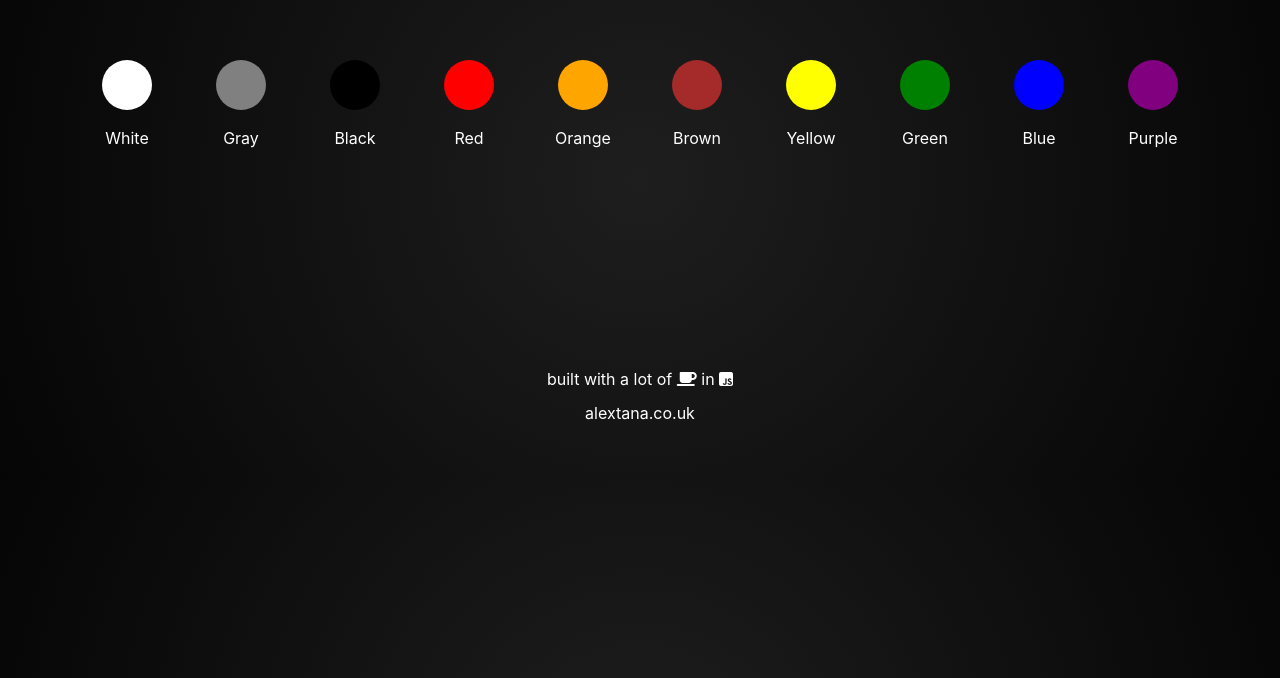
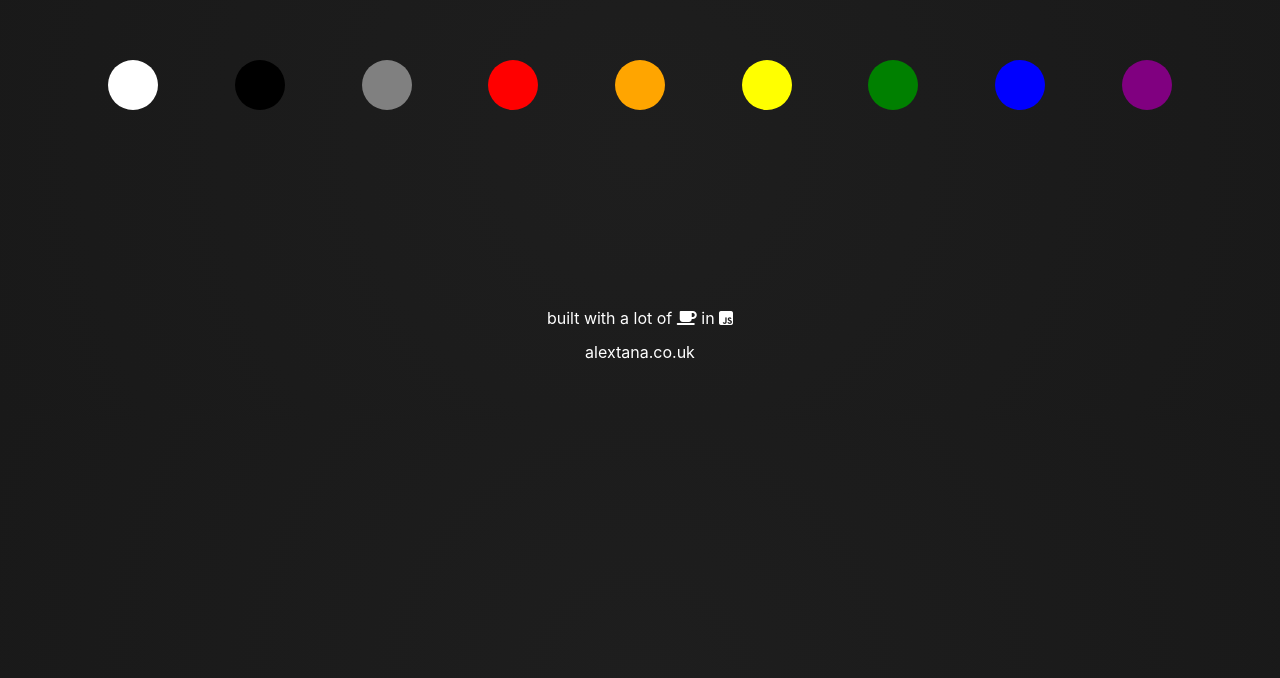
Before and after one commit to alextana/givemeacolor, a plain HTML site: page index.html in a window 1280 px wide. Shown: the part 122-800 px from the top of the page. Drawn offline with nearby package versions, Linux system fonts and the light colour scheme.

Commit message:
Refactored the code

```diff
--- a/app.css
+++ b/app.css
@@ -2,7 +2,8 @@ body {
     margin: 0;
     padding:0;
     background: rgb(55,55,55);
-background: radial-gradient(circle, rgba(30,30,30,1) 0%, rgba(05,05,05,1) 100%);
+    background-repeat: no-repeat;
+background: radial-gradient(circle, rgba(30,30,30,1) 0%, rgba(25,25,25,1) 100%);
 }
 p {
     margin-bottom: 5px;
--- a/app.js
+++ b/app.js
@@ -24,13 +24,8 @@ Checklist {
 
 'use strict';
 
-// vanilla js doc ready
-document.addEventListener("DOMContentLoaded", function() {
-    displaySwatches();
- });
-
-
-
+
+// color array
 let names = [
     ["000000", "Black"],
     ["000080", "Navy Blue"],
@@ -1599,43 +1594,173 @@ let names = [
     ["FFFFF0", "Ivory"],
     ["FFFFFF", "White"]
 ];
+
+
+
+// array with objects where my colors are stored
+let colors = [
+    {
+        name: 'White',
+        values : []
+    },
+    {
+        name: 'Black',
+        values : []
+    },
+    {
+        name: 'Gray',
+        values : {
+            light : {
+                name : 'lightGray',
+                values : []
+            },
+            balanced : {
+                name : 'gray',
+                values : []
+            },
+            dark : {
+                name : 'darkGray',
+                values : []
+            }
+        }
+    },
+    {
+        name: 'Red',
+        values : {
+            light : {
+                name : 'lightRed',
+                values : []
+            },
+            balanced : {
+                name : 'red',
+                values : []
+            },
+            dark : {
+                name : 'darkRed',
+                values : []
+            }
+        }
+    },
+    {
+        name: 'Orange',
+        values : {
+            light : {
+                name : 'lightOrange',
+                values : []
+            },
+            balanced : {
+                name : 'orange',
+                values : []
+            },
+            dark : {
+                name : 'darkOrange',
+                values : []
+            }
+        }
+    },
+    {
+        name: 'Yellow',
+        values : {
+            light : {
+                name : 'lightYellow',
+                values : []
+            },
+            balanced : {
+                name : 'yellow',
+                values : []
+            },
+            dark : {
+                name : 'darkYellow',
+                values : []
+            }
+        }
+    },
+    {
+        name: 'Green',
+        values : {
+            light : {
+                name : 'lightGreen',
+                values : []
+            },
+            balanced : {
+                name : 'green',
+                values : []
+            },
+            dark : {
+                name : 'darkGreen',
+                values : []
+            }
+        }
+    },
+    {
+        name: 'Blue',
+        values : {
+            light : {
+                name : 'lightBlue',
+                values : []
+            },
+            balanced : {
+                name : 'blue',
+                values : []
+            },
+            dark : {
+                name : 'darkBlue',
+                values : []
+            }
+        }
+    },
+    {
+        name: 'Purple',
+        values : {
+            light : {
+                name : 'lightPurple',
+                values : []
+            },
+            balanced : {
+                name : 'purple',
+                values : []
+            },
+            dark : {
+                name : 'darkPurple',
+                values : []
+            }
+        }
+    },
+];
+
+// smaller array group
 let white, gray, lightGray, darkGray, black, red, lightRed, darkRed, lightOrange,
-    orange, brown, darkYellow, yellow, lightYellow, green, darkGreen, lightGreen,
+    orange, darkOrange, darkYellow, yellow, lightYellow, green, darkGreen, lightGreen,
     lightBlue, blue, darkBlue, lightPurple, purple, pink, darkPurple;
-// capitalise the name of the first array inex in order to display the right arays
-// when hoverng for light or dark colours in the front end
-// use toLower when calling the function in order to reference the correct array name
-    white = ['White'];
-    gray = ['Gray'];
-    lightGray = ['lightGray'];
-    darkGray = ['darkGray'];
-    black = ['Black'];
-    red = ['Red'];
-    lightRed = ['lightRed'];
-    darkRed = ['darkRed'];
-    lightOrange = ['lightOrange'];
-    orange = ['Orange'];
-    brown = ['Brown'];
-    darkYellow = ['darkYellow'];
-    yellow = ['Yellow'];
-    lightYellow = ['lightYellow'];
-    green = ['Green'];
-    darkGreen = ['darkGreen'];
-    lightGreen = ['lightGreen'];
-    lightBlue = ['lightBlue'];
-    blue = ['Blue'];
-    darkBlue = ['darkBlue'];
-    lightPurple = ['lightPurple'];
-    purple = ['Purple'];
-    pink = ['Pink'];
-    darkPurple = ['darkPurple'];
-
-// nested array for the colour types
-// display only the balanced shade, light and dark will be a hover effect
-// on larger screens and tap on smaller ones
-const arrayContainer = [white, gray, black, red, orange,
-                        brown, yellow, green,
-                        blue, purple];
+
+
+    white = colors[0].values;
+    black = colors[1].values;
+    gray = colors[2].values.balanced.values;
+    lightGray = colors[2].values.light.values;
+    darkGray = colors[2].values.dark.values;
+    red = colors[3].values.balanced.values;
+    lightRed = colors[3].values.light.values;
+    darkRed = colors[3].values.dark.values;
+    lightOrange = colors[4].values.light.values;
+    orange = colors[4].values.balanced.values;
+    darkOrange = colors[4].values.dark.values;
+    darkYellow = colors[5].values.dark.values;
+    yellow = colors[5].values.balanced.values;
+    lightYellow = colors[5].values.light.values;
+    green = colors[6].values.balanced.values;
+    darkGreen = colors[6].values.dark.values;
+    lightGreen = colors[6].values.light.values;
+    lightBlue = colors[7].values.light.values;
+    blue = colors[7].values.balanced.values;
+    darkBlue = colors[7].values.dark.values;
+    lightPurple = colors[8].values.light.values;
+    purple = colors[8].values.balanced.values;
+    darkPurple = colors[8].values.dark.values;
+
+
+
+
 function pushColorsToArrays() {
     // loop through names array
     for (var y =0;y<names.length;y++) {
@@ -1710,7 +1835,6 @@ function pushColorsToArrays() {
             if (hslColorHue > minHue && hslColorHue < maxHue &&
                 hslColorLuminance > 0 && hslColorLuminance <= 40 && hslColorSaturation > 15 && hslColorSaturation < 55 && hslColorSaturation !== 0) {
                 divideColors(darkArray);
-
             }
             // conditional for balanced spectrum colors
             else if (hslColorHue > minHue && hslColorHue < maxHue &&
@@ -1743,8 +1867,8 @@ function pushColorsToArrays() {
         // needs some tweaking
         colorDivider(0, 15, darkRed, red, lightRed);
         colorDivider(350, 360, darkRed, red, lightRed)
-        colorDivider(15, 35, brown, orange, lightOrange);
-        colorDivider(35, 60, brown, yellow, lightYellow);
+        colorDivider(15, 35, darkOrange, orange, lightOrange);
+        colorDivider(35, 60, darkYellow, yellow, lightYellow);
         colorDivider(60, 150, darkGreen, green, lightGreen);
         colorDivider(150, 250, darkBlue, blue, lightBlue);
         colorDivider(250, 350, darkPurple, purple, lightPurple);
@@ -1754,25 +1878,103 @@ function pushColorsToArrays() {
 pushColorsToArrays();
 /* #### OUTPUT CODE ##### */
 // this function outputs the selected array to the front end
-const outputColors = (selectedArray) => {
-    for (var x = 0; x < selectedArray.length; x++) {
-        let output, colorBox, colorOutput;
-        colorOutput = selectedArray[x];
-        output = document.querySelector('.output');
-        colorBox = document.createElement('div');
-        colorBox.style.background = `${colorOutput}`;
-        colorBox.classList.add('col-sm-12', 'col-md-3', 'py-5', 'text-center', 'output__color');
-        // only outputting hex for now but will add a converter in the future
-        colorBox.innerHTML = `<h2 class="text-white color-output__text">${colorOutput}</h2>`;
-        output.appendChild(colorBox);
-        // click handler for copy to clipboard
-        colorBox.addEventListener('click', function(){
-            // listens for clicks, creates the copied to clipboard text
-            let textToCopy, textArea, copiedContainer;
+
+
+const displaySwatches = () => {
+    let swatchContainer, swatchElement, output, colorName;
+    // loop through the array and create the swatches
+    for(var i=0; i<colors.length;i++) {
+        // elements
+        swatchContainer = document.createElement('div');
+        swatchElement = document.createElement('div');
+        // have the ids match the index of the arrays
+        swatchElement.id = i;
+        // add classes
+        swatchContainer.classList.add('col', 'text-center','p-1', 'swatch-container');
+        swatchElement.classList.add('sphere');
+        // get color name
+        colorName = colors[i].name.toLowerCase();
+        swatchElement.style.background = colorName;
+        // target the output
+        output = document.querySelector('.swatches-output');
+        // append to output
+        output.appendChild(swatchContainer);
+        swatchContainer.appendChild(swatchElement);
+    }
+    globalClickHandler();
+}
+
+const swatchesClickHandler = () => {
+    let swatches;
+    swatches = document.querySelectorAll('.sphere');
+    for(let i=0; i<swatches.length; i++) {
+        swatches[i].addEventListener('click', function(){
+            // passes the id or index to the output function
+            refreshOutput();
+            outputColors(i);
+        });
+    }
+}
+
+const outputColors = (i) => {
+    // one loop for < 2 (black and white, they don't have three shades)
+    if(i<2) {
+        for(var y=0;y<colors[i].values.length;y++) {
+            createColorDivs(colors[i].values[y]);
+        }
+    // every other colour has three different arrays
+    } else {
+        for(var x=0;x<colors[i].values.light.values.length;x++) {
+            createColorDivs(colors[i].values.light.values[x]);
+        }
+        for(var z=0;z<colors[i].values.balanced.values.length;z++) {
+            createColorDivs(colors[i].values.balanced.values[z]);
+        }
+        for(var w=0;w<colors[i].values.dark.values.length;w++) {
+            createColorDivs(colors[i].values.dark.values[w]);
+        }
+    }
+}
+
+const createColorDivs = (colorValue) => {
+    let output, colorDiv;
+    output = document.querySelector('.output');
+    colorDiv = document.createElement('div');
+    colorDiv.style.background = colorValue;
+    colorDiv.innerHTML = `<h2 class="text-white color-output__text">${colorValue}</h2>`
+    colorDiv.classList.add('col-sm-12', 'col-md-3', 'py-5', 'text-center', 'output__color');
+    output.appendChild(colorDiv);
+}
+
+// deletes what was outputted on the first click when clicking on a new color
+const refreshOutput = () => {
+    let output;
+    output = document.querySelector('.output');
+    output.innerHTML = '';
+}
+
+const globalClickHandler = () => {
+    let output;
+    output = document.querySelector('.output');
+    output.addEventListener('click', function() {
+        copyToClipboard();
+    })
+}
+
+
+const copyToClipboard = () => {
+    let textToCopy, textArea, copiedContainer, colorBox;
+            // set the right container for the classes on the parent
+            // even if the user clicks on the text itself
+            if(event.target.classList.contains('color-output__text')){
+                colorBox = event.target.parentElement;
+            } else {
+                colorBox = event.target;
+            }
             copiedContainer = document.createElement('div');
             copiedContainer.classList.add('d-none', 'copied-to__clipboard', 'slide-down');
             copiedContainer.innerHTML = '<p>Copied to Clipboard!</p>';
-            textToCopy = colorBox.innerText;
+            textToCopy = event.target.innerText;
             // handles the copying creating a temporary textarea to use select()
             textArea = document.createElement('textarea');
             document.body.appendChild(textArea);
@@ -1791,62 +1993,13 @@ const outputColors = (selectedArray) => {
                 colorBox.classList.remove('no-pointer__events');
                 colorBox.removeChild(copiedContainer);
             }, 3000);
-        });
-    }
-    // remove the first child which is the color name
-    let firstChild;
-        firstChild = document.querySelector('.output').firstChild;
-        firstChild.remove();
+
 }
-// refreshes the output clearing whatever was searched before
-// basically a 'clear all' function
-const refreshOutput = () => {
-    let output;
-    output = document.querySelector('.output');
-    // erases anything that's inside the innerhtml
-    output.innerHTML = '';
-}
-// function to get a random color from the names array
-// param to decide which one is not locked?
-/* ===== NOT USED AT tHE MOMENT, THIS WOULD BE FOR THE PALETTE GENERATOR ONLY ===== */
-const getColor = (array) => {
-    // function that gets a random color from the names array
-    let randomValue, randomColor;
-    randomValue = Math.floor(Math.random() * array.length);
-    randomColor = array[randomValue];
-    return randomColor;
-}
-// function to display swatches in the front end
-const displaySwatches = () => {
-    // front end output
-    let swatchesOutput, sphereContainer, sphereElement, arrayNameToLower, colorText;
-    swatchesOutput = document.querySelector('.demoOutput');
-    // loop through the array container
-    for(var i=0;i<arrayContainer.length; i++) {
-        // check if the array had any colours pushed into it
-        if(arrayContainer[i][0] !== undefined) {
-            // create the elements during the loop
-            sphereContainer = document.createElement('div');
-            sphereElement = document.createElement('div');
-            // create p tag for the text description
-            colorText = document.createElement('p');
-            colorText.innerHTML = arrayContainer[i][0];
-            colorText.classList.add('color__text', 'py-3', 'text-white');
-            // edit the classes for the swatch container
-            sphereContainer.classList.add('col','text-center','p-1', 'swatch-container');
-            sphereElement.classList.add('sphere');
-            sphereElement.style.background = arrayContainer[i][0];
-            // place the elements in the dom
-            sphereContainer.appendChild(sphereElement);
-            swatchesOutput.appendChild(sphereContainer);
-            sphereContainer.appendChild(colorText);
-            // use to lower to be able to call light and dark arrays on hover
-            arrayNameToLower = arrayContainer[i][0].toLowerCase();
-            sphereElement.setAttribute('onclick', `refreshOutput();outputColors(${arrayNameToLower})`);
-            console.log(sphereContainer)
-            // display the selectors for light, dark and balanced arrays onmouseover - [to do]
-        } else {
-            null
-        }
-    }
-}
+
+
+// vanilla js doc ready
+document.addEventListener("DOMContentLoaded", function() {
+    displaySwatches();
+    swatchesClickHandler();
+
+ });
--- a/index.html
+++ b/index.html
@@ -19,7 +19,7 @@
 </div>
 
     <div class="container text-center py-3">
-    <div class="row demoOutput">
+    <div class="row swatches-output">
         <!-- generate swatches that can be clicked and the output colors can be copied to the clipboard-->
     </div>
 </div>
```
